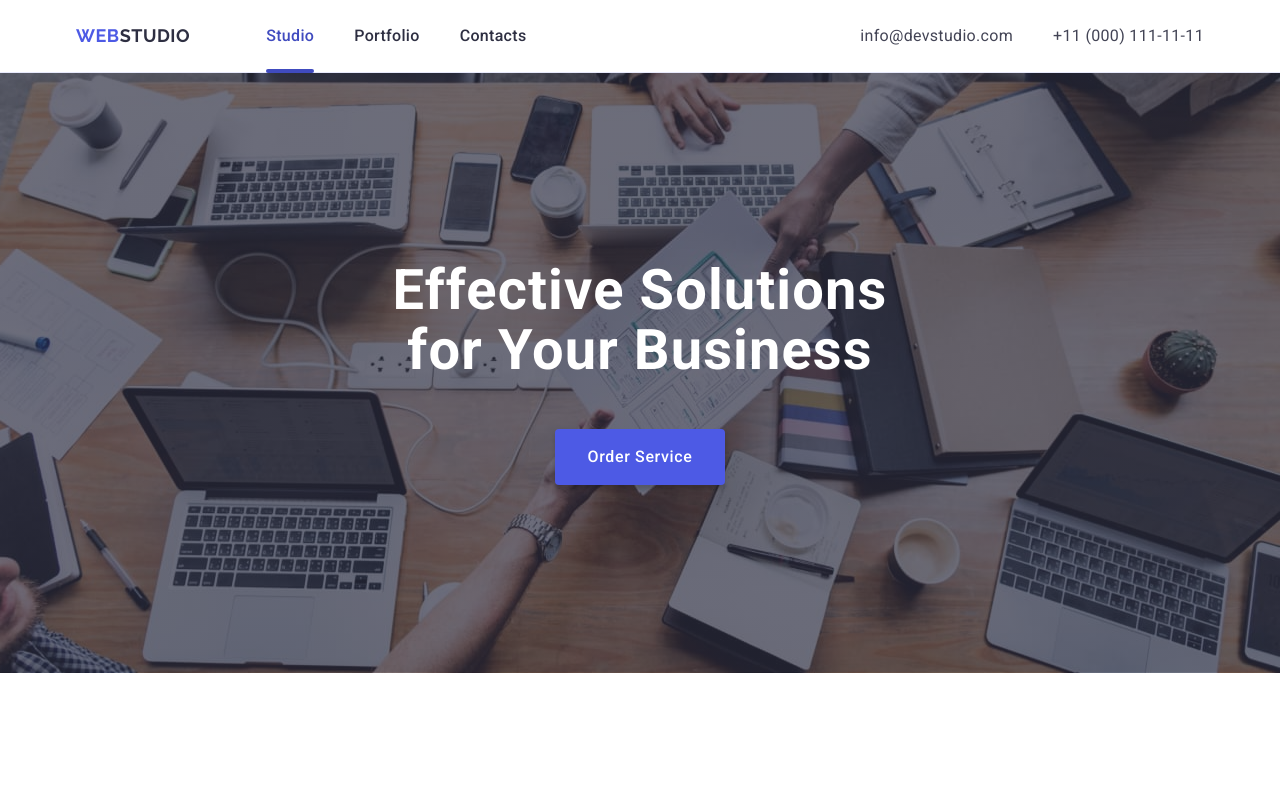
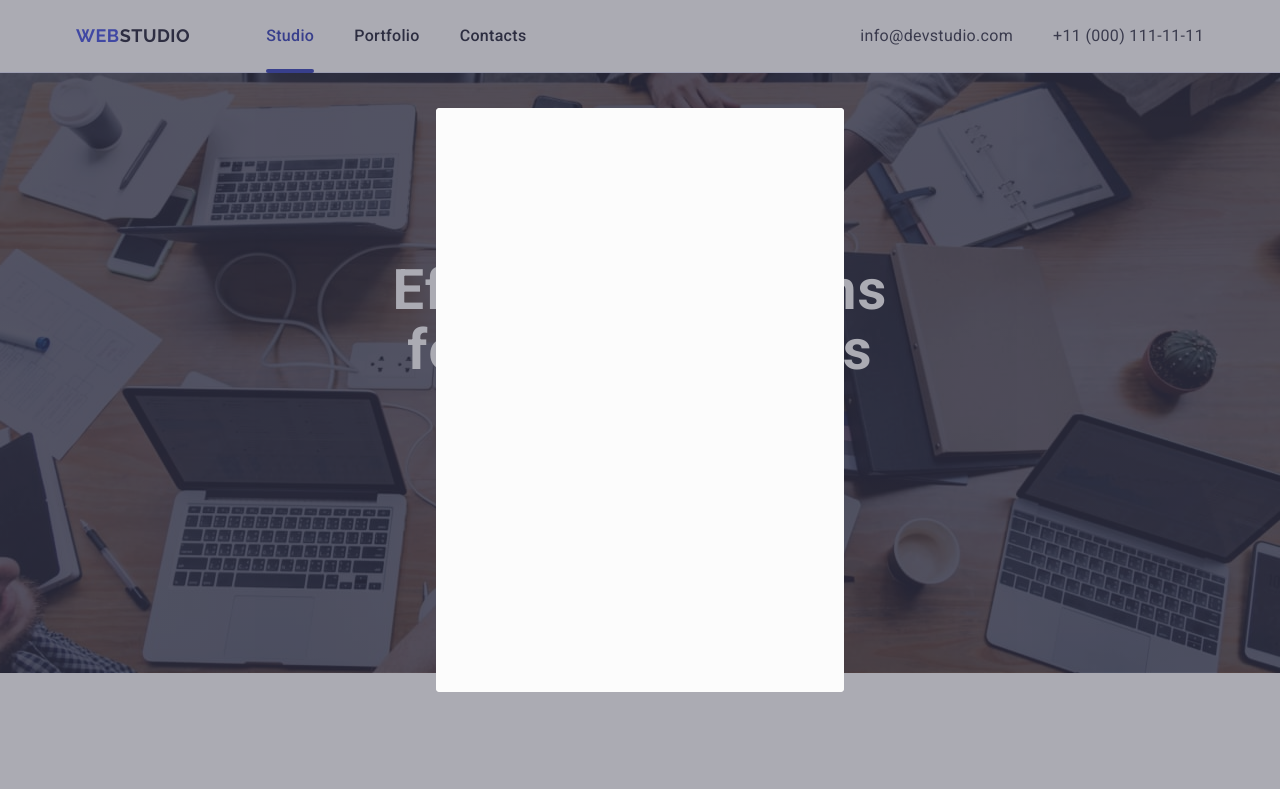
Before and after one commit to HannaKuzmynska/goit-markup-hw-06, a plain HTML site: page index.html in a window 1280 px wide. Shown: the top 789 px of the page. Drawn offline with nearby package versions, Linux system fonts and the light colour scheme.

Commit message:
modal window

```diff
--- a/css/styles.css
+++ b/css/styles.css
@@ -486,3 +486,33 @@ color: #434455;
 }
 
 /* ===============/Page footer styles ===========*/
+
+/*==================Backdrop styles=============*/
+
+.backdrop {
+    position: fixed;
+    top: 0;
+    left: 0;
+    width: 100%;
+    height: 100%;
+    background-color: rgba(46, 47, 66, 0.4);
+
+}
+.modal {
+    position: absolute;
+    top: 50%;
+    left: 50%;
+    transform: translate(-50%, -50%) scale(1);
+    width: 408px;
+    min-height: 584px;
+    background-color: #fcfcfc;
+    border-radius: 4px;
+
+
+}
+.modal-close-btn {
+
+}
+.close-icon {
+
+}
--- a/index.html
+++ b/index.html
@@ -361,5 +361,14 @@
 </div>
 </div>
 </footer>
+<div class="backdrop">
+    <div class="modal">
+        <button type="button" class="modal-close-btn">
+            <svg class="modal close-icon">
+                <use></use>
+            </svg>
+        </button>
+    </div>
+</div>
 </body>
 </html>
```
